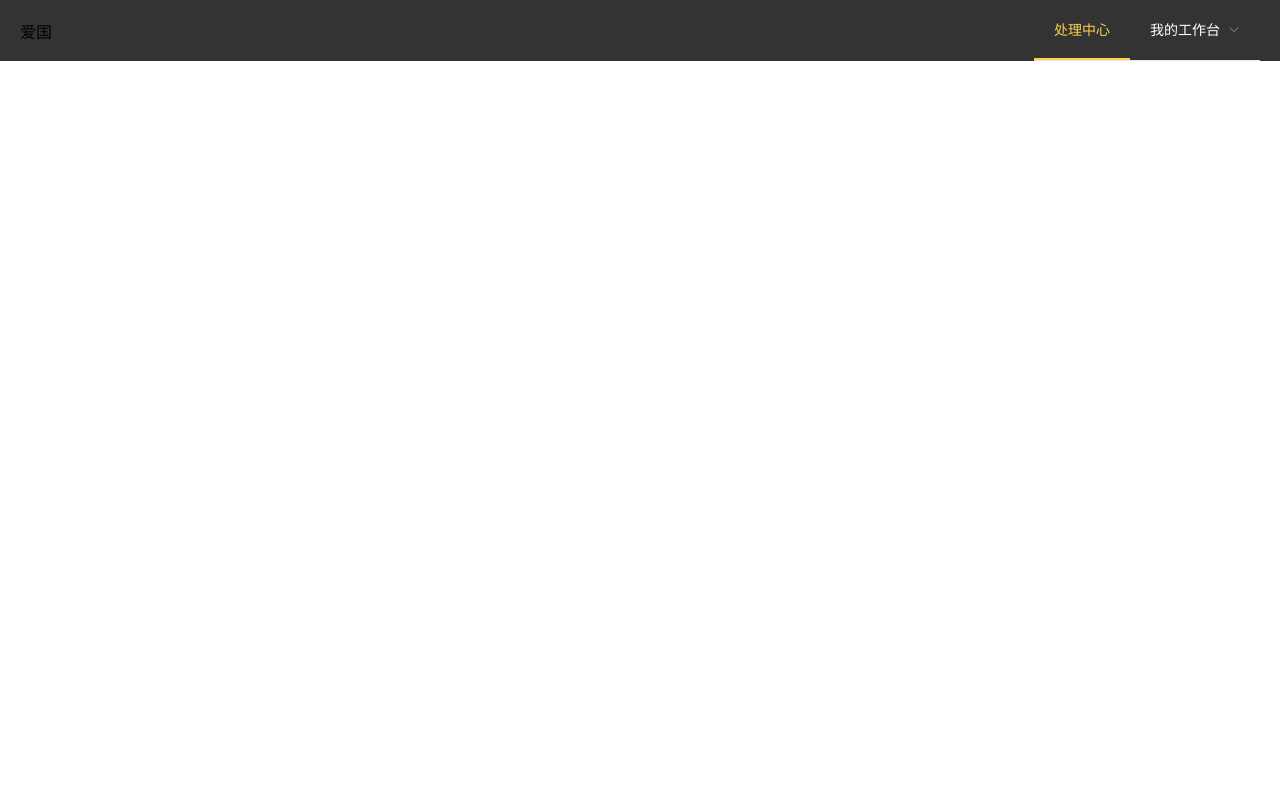
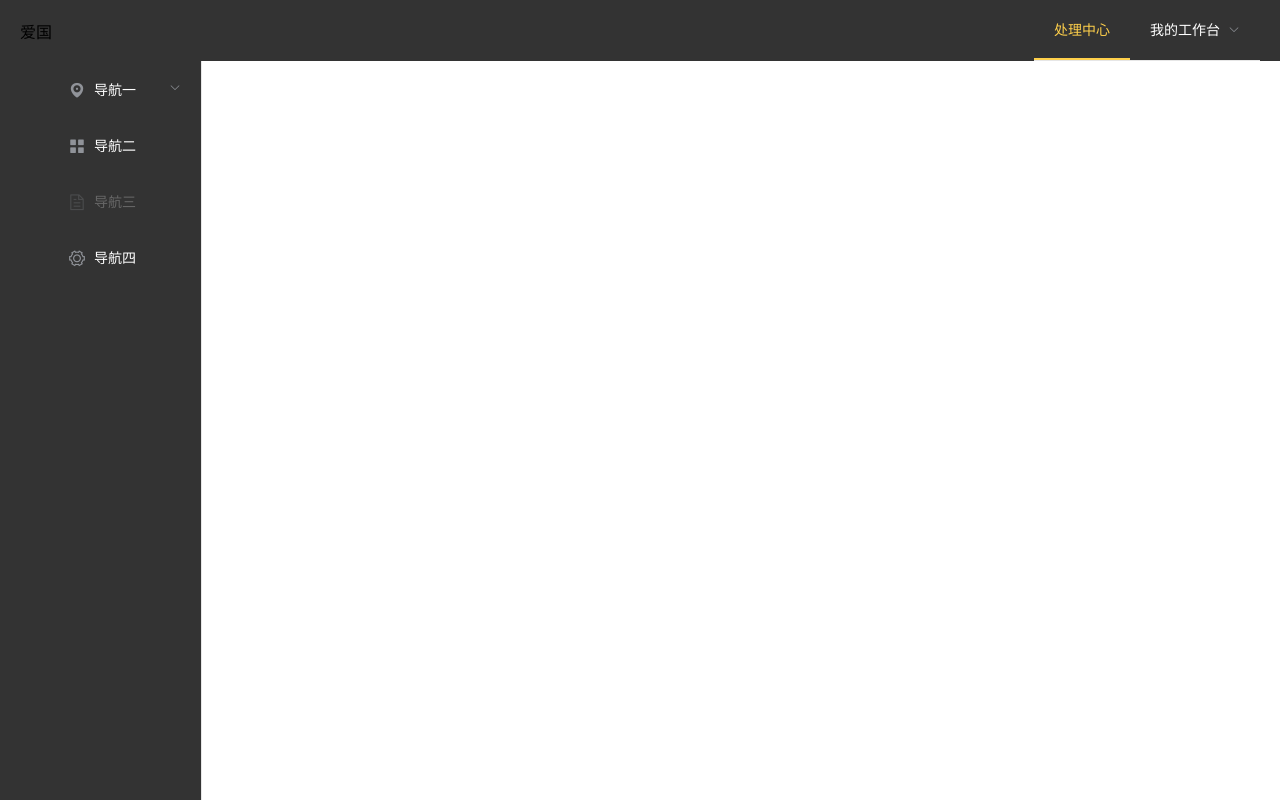
Before and after one commit to TryoneCHEN/vue-miango-admin, a Vue app: page / in a window 1280 px wide. Built offline with nearby package versions, Linux system fonts and the light colour scheme.

Commit message:
left完成

```diff
--- a/src/App.vue
+++ b/src/App.vue
@@ -1,18 +1,20 @@
 <template>
     <div id="app">
-      <myheader />
-      <section>
-        <nav></nav>
+      <myheader/>
+      <section style="display:flex;flex:1;">
+          <myleft/>
+        <article style="background-color:yellow;"></article>
       </section>
     </div>
 </template>
 
 <script>
-import myheader from './components/header'
+import {myheader,myleft} from './components'
 export default {
     name: 'app',
     components: {
-        myheader
+        myheader,
+        myleft
     }
 }
 </script>
@@ -29,5 +31,8 @@ export default {
     text-align: center;
     /* color: #2c3e50; */
     /* margin-top: 60px; */
+    display: flex;
+    flex-direction: column;
+    height: 100vh;
 }
 </style>
--- a/src/components/header.vue
+++ b/src/components/header.vue
@@ -7,7 +7,6 @@
             :default-active="activeIndex2"
             class="el-menu-demo"
             mode="horizontal"
-            @select="handleSelect"
             background-color="#333"
             text-color="#fff"
             active-text-color="#ffd04b"
@@ -31,7 +30,7 @@
 
 <script>
 export default {
-    name: 'header',
+    name: 'Header',
     data() {
         return {
             activeIndex: '1',
@@ -39,9 +38,7 @@ export default {
         }
     },
     methods: {
-        handleSelect(key, keyPath) {
-            console.log(key, keyPath)
-        }
+
     }
 }
 </script>
--- /dev/null
+++ b/src/components/index.js
@@ -0,0 +1,2 @@
+export var myheader = () => import('./header.vue')
+export var myleft = () => import('./left.vue')
--- a/src/components/left.vue
+++ b/src/components/left.vue
@@ -1,25 +1,24 @@
-<el-radio-group v-model="isCollapse" style="margin-bottom: 20px;">
-  <el-radio-button :label="false">展开</el-radio-button>
-  <el-radio-button :label="true">收起</el-radio-button>
-</el-radio-group>
-<el-menu default-active="1-4-1" class="el-menu-vertical-demo" @open="handleOpen" @close="handleClose" :collapse="isCollapse">
+<template>
+    <div>
+        <el-menu
+            background-color="#333"
+            text-color="#fff"
+            active-text-color="#ffd04b"
+            default-active="1-4-1"
+            class="el-menu-vertical-demo"
+            :collapse="false"
+            style="width:201px;min-height: 100%;"
+        >
             <el-submenu index="1">
                 <template slot="title">
                     <i class="el-icon-location"></i>
                     <span slot="title">导航一</span>
                 </template>
                 <el-menu-item-group>
-      <span slot="title">分组一</span>
                     <el-menu-item index="1-1">选项1</el-menu-item>
                     <el-menu-item index="1-2">选项2</el-menu-item>
-    </el-menu-item-group>
-    <el-menu-item-group title="分组2">
                     <el-menu-item index="1-3">选项3</el-menu-item>
                 </el-menu-item-group>
-    <el-submenu index="1-4">
-      <span slot="title">选项4</span>
-      <el-menu-item index="1-4-1">选项1</el-menu-item>
-    </el-submenu>
             </el-submenu>
             <el-menu-item index="2">
                 <i class="el-icon-menu"></i>
@@ -34,7 +33,8 @@
                 <span slot="title">导航四</span>
             </el-menu-item>
         </el-menu>
-
+    </div>
+</template>
 <style>
 .el-menu-vertical-demo:not(.el-menu--collapse) {
     width: 200px;
@@ -47,15 +47,10 @@
     data() {
         return {
             isCollapse: true
-      };
+        }
     },
     methods: {
-      handleOpen(key, keyPath) {
-        console.log(key, keyPath);
-      },
-      handleClose(key, keyPath) {
-        console.log(key, keyPath);
-      }
+
     }
 }
 </script>
```
Lines whose indentation alone changed are shown as unchanged.
